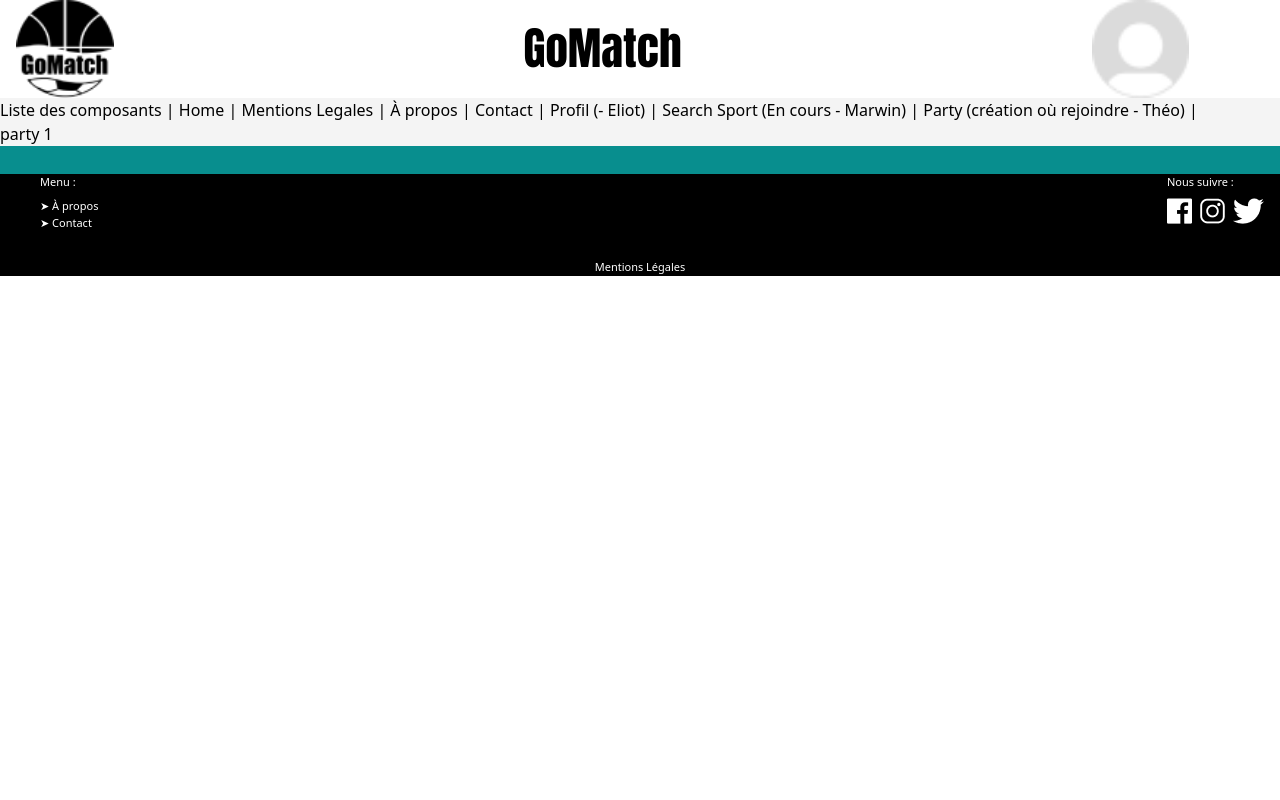
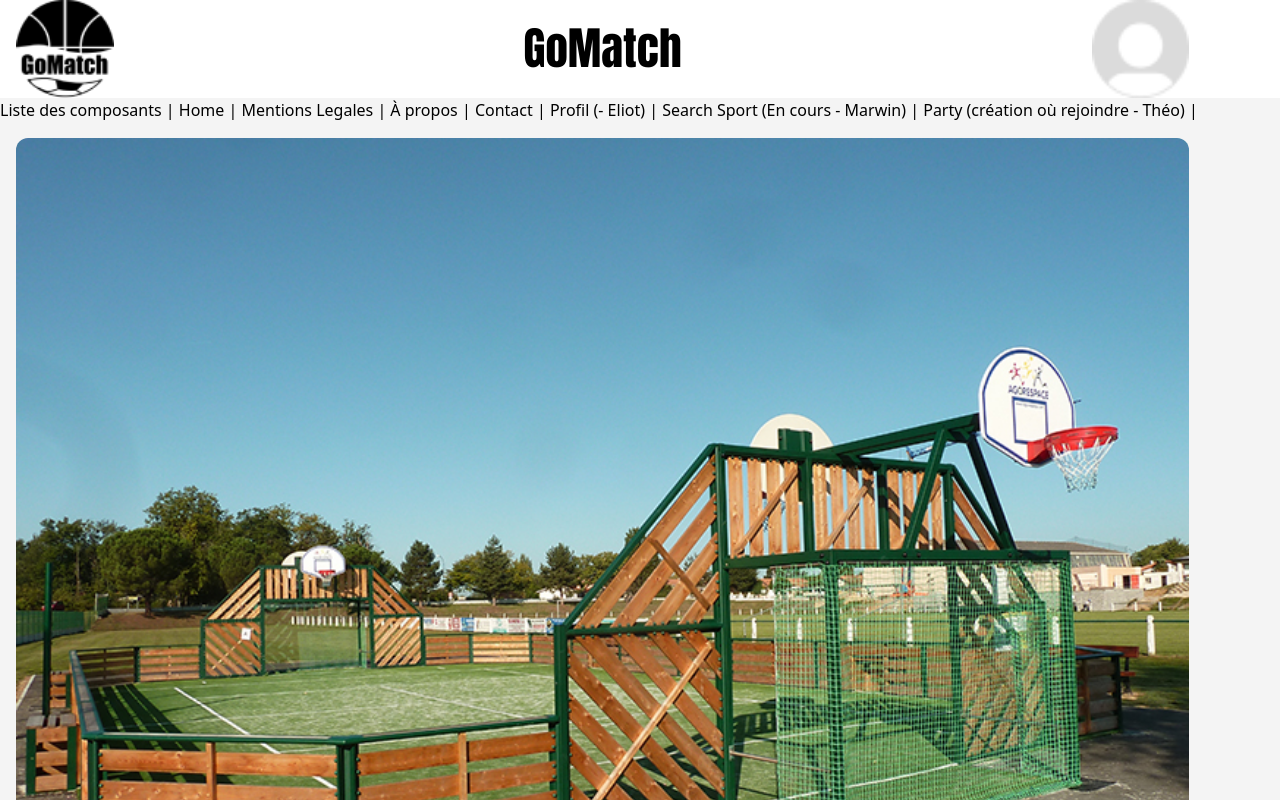
Before and after one commit to Marwin-Rdgs/GoMatch.fr, a Vue app: page /party in a window 1280 px wide. Shown: the top 800 px of the page. Built offline with nearby package versions, Linux system fonts and the light colour scheme.

Commit message:
debut partycrea

```diff
--- /dev/null
+++ b/src/Views/partyCreaView.vue
@@ -0,0 +1,3 @@
+<template>
+<img src="/terrains/citystade1.jpg" class="w-11/12 m-4 rounded-xl">
+</template>
--- a/src/Views/partyView.vue
+++ /dev/null
@@ -1,3 +0,0 @@
-<template>
-    <h1>party 1</h1>
-</template>
--- a/src/router/index.js
+++ b/src/router/index.js
@@ -5,7 +5,7 @@
 import aproposView from '../Views/aproposView.vue'
 import contactView from '../Views/contactView.vue'
 import profilView from '../Views/profilView.vue'
-import partyView from '../Views/partyView.vue'
+import partyCreaView from '../Views/partyCreaView.vue'
 import searchView from '../Views/searchView.vue'
 
 const router = createRouter ({
@@ -17,7 +17,7 @@
         {path: '/apropos', name: 'aproposView', component: aproposView},
         {path: '/contact', name: 'contactView', component: contactView},
         {path: '/profil', name: 'profilView', component: profilView},
-        {path: '/party', name: 'partyView', component: partyView},
+        {path: '/party', name: 'partyCreaView', component: partyCreaView},
         {path: '/search', name: 'searchView', component: searchView},
     ]
 })
```
